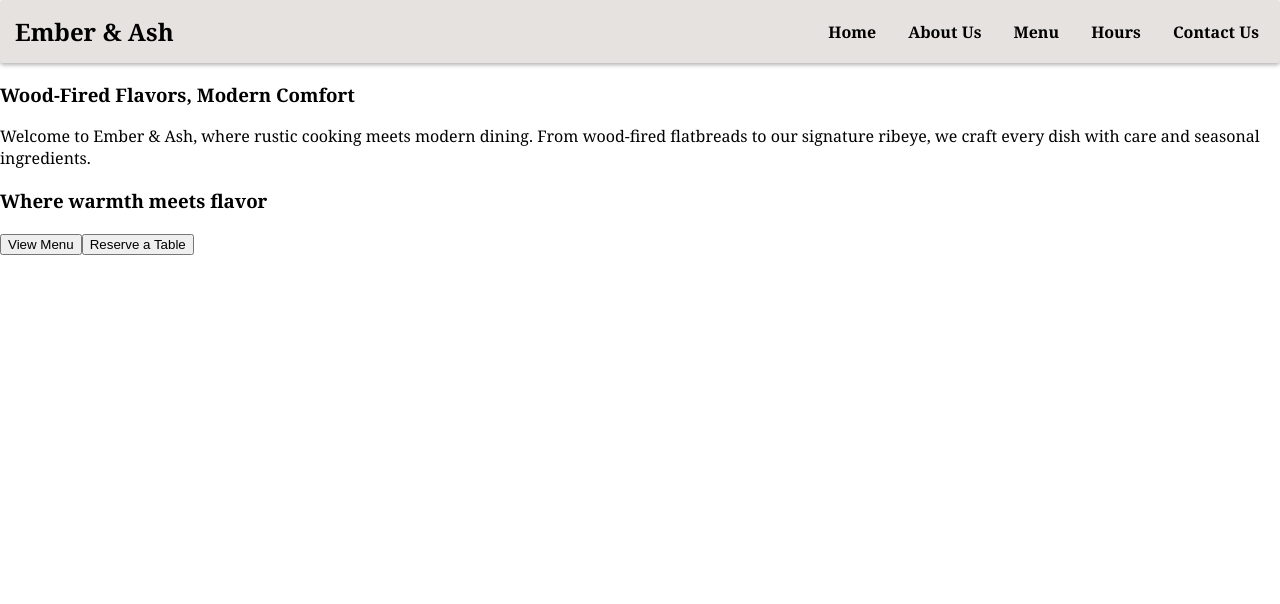
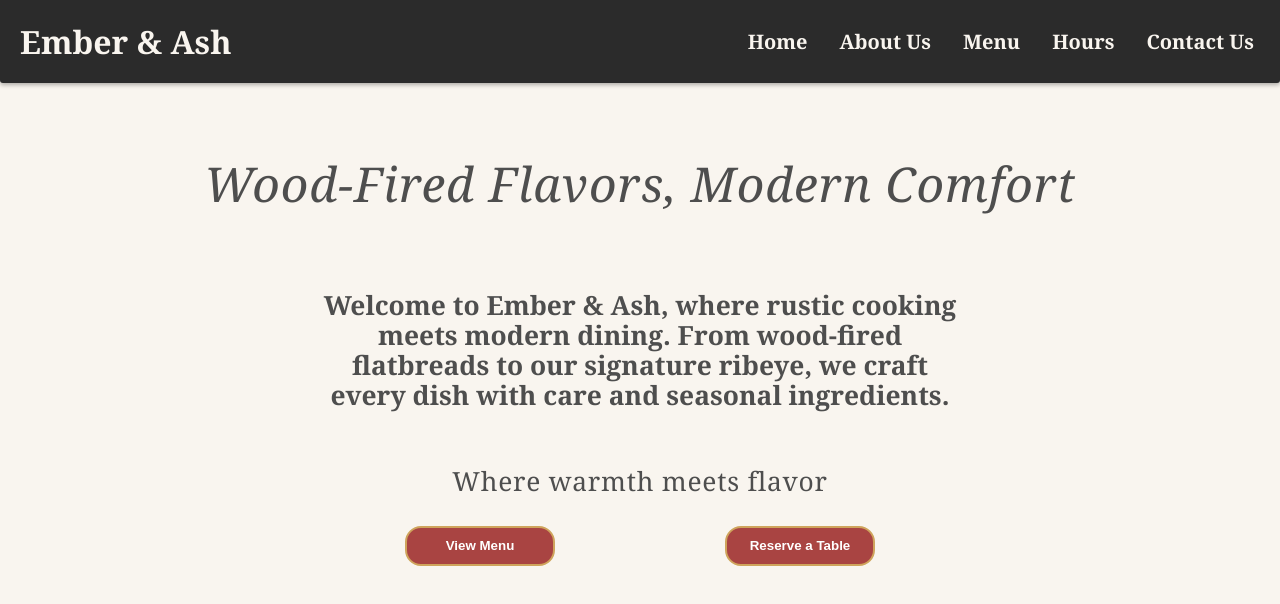
Before and after one commit to MarcoG7/odin-restaurant-page, a website built with webpack: page src/template.html in a window 1280 px wide. Built offline with nearby package versions, Linux system fonts and the light colour scheme.

Commit message:
Set initial home page styling

```diff
--- a/src/index.js
+++ b/src/index.js
@@ -4,8 +4,9 @@ import { menu_page_content } from "./pages/menu_page.js";
 import { hours_page_content } from "./pages/hours_page.js";
 import { contact_page_content } from "./pages/contact_page.js";
 
+import "./styles/body.css";
 import "./styles/header.css";
-import "./styles/body.css";
+import "./styles/home_page.css";
 
 const home_button = document.getElementById("home-button");
 const about_button = document.getElementById("about-button");
--- a/src/styles/body.css
+++ b/src/styles/body.css
@@ -1,6 +1,20 @@
+:root {
+    --p-text-size: 1.65rem;
+    --tagline-text-size: 3rem;
+
+    --header-background-color: #2b2b2b;
+    --header-text-color: #f9f5ef;
+    --header-heading-font-size: 2rem;
+    --header-nav-font-size: 1.25rem;
+
+    --body-text-color: #4e4e4e;
+}
+
 body {
     padding: 0;
     margin: 0;
 
+    background-color: #F9F5EF;
+
     font-family: Cambria, Cochin, Georgia, Times, 'Times New Roman', serif;
 }
--- a/src/styles/header.css
+++ b/src/styles/header.css
@@ -1,9 +1,10 @@
 header {
-    padding: 15px;
-    background-color: rgb(229, 226, 223);
+    padding: 20px;
+    margin-bottom: 20px;
+    background-color: var(--header-background-color);
 
     box-shadow: 0 2px 4px rgba(0, 0, 0, 0.3);
-    border-radius: 3px;
+    border-radius: 0 0 3px 3px;
 
     display: flex;
     justify-content: space-between;
@@ -14,7 +15,8 @@ header h1 {
     padding: 0;
     margin: 0;
 
-    font-size: 24px;
+    font-size: var(--header-heading-font-size);
+    color: var(--header-text-color);
 }
 
 nav {
@@ -23,16 +25,18 @@ nav {
 }
 
 nav button {
+    color: var(--header-text-color);
+
     background-color: rgba(0, 0, 0, 0);
     border: none;
 
     font-weight: bold;
-    font-size: 16px;
+    font-size: var(--header-nav-font-size);
     font-family: inherit;
 
     cursor: pointer;
 }
 
 nav button:hover {
-    color: rgb(55, 55, 55);
+    color: lightgray;
 }
--- /dev/null
+++ b/src/styles/home_page.css
@@ -0,0 +1,58 @@
+.home-page-content {
+    display: flex;
+    flex-direction: column;
+    align-items: center;
+
+    height: 100vh;
+
+    color: var(--body-text-color);
+}
+
+.restaurant-tagline {
+    font-style: italic;
+    font-size: var(--tagline-text-size);
+    font-weight: normal;
+    letter-spacing: 1px;
+}
+
+.restaurant-description {
+    text-align: center;
+    font-size: var(--p-text-size);
+    font-weight: bold;
+
+    line-height: 30px;
+
+    padding: 0 25%;
+}
+
+.restaurant-slogan {
+    font-weight: normal;
+    font-size: var(--p-text-size);
+    letter-spacing: 0.75px;
+}
+
+.cta-form {
+    width: 50%;
+    display: flex;
+
+    justify-content: space-around;
+}
+
+.cta-button {
+    width: clamp(100px, 30%, 150px);
+    height: 40px;
+
+    cursor: pointer;
+
+    background-color: #A94442;
+    border: 2px solid #CFA45C;
+    border-radius: 16px;
+
+    color: white;
+    font-weight: bold;
+}
+
+.cta-button:hover {
+    color: black;
+    background-color: darksalmon;
+}
```
